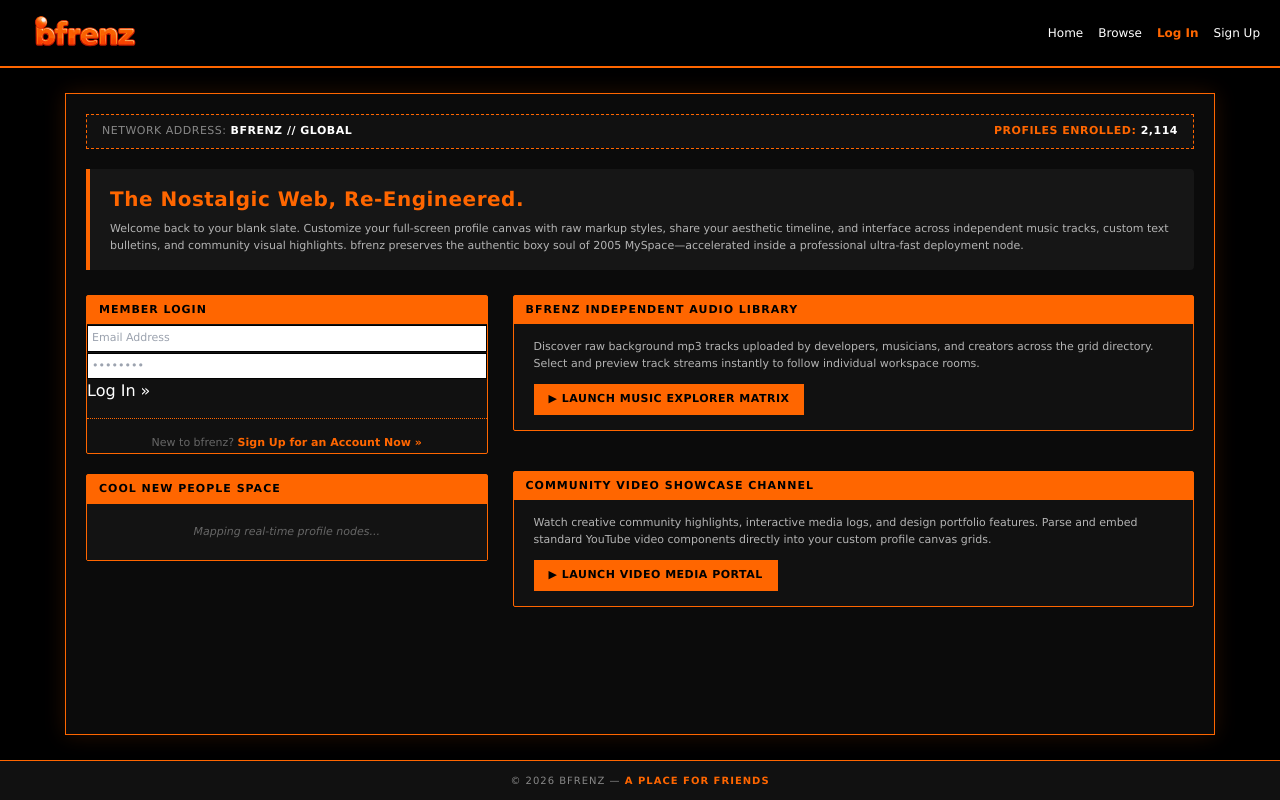
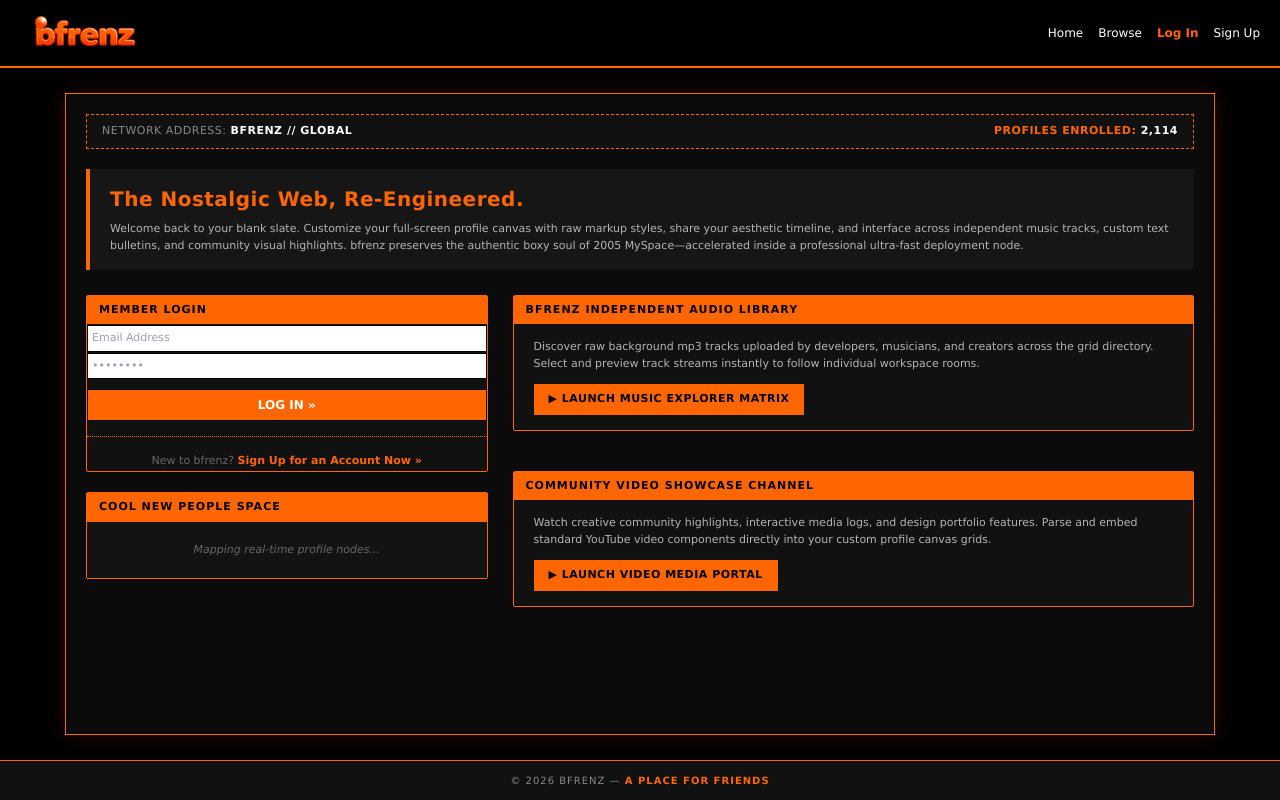
Before and after one commit to Dead-world/BFRENZ, a React (Vite) app: page / in a window 1280 px wide. Built offline with nearby package versions, Linux system fonts and the light colour scheme; no server answers; the database is empty.

Commit message:
Fixed login button style

```diff
--- a/src/pages/LandingPage.jsx
+++ b/src/pages/LandingPage.jsx
@@ -159,11 +159,26 @@ export default function LandingPage() {
     className="myspace-input"
   />
 
-  {/* Button properties must explicitly carry type="submit" or it will do nothing when clicked */}
-   {/* ... existing email/password inputs and button code inside <form> ... */}
-  <button type="submit" style={styles.button}>
-    Log In »
-  </button>
+  {/* ⭐ RESTORED STYLED SUBMIT BUTTON BLOCK */}
+<button
+  type="submit"
+  style={{
+    backgroundColor: '#FF6600',
+    color: '#ffffff',
+    border: '1px solid #000000',
+    padding: '6px 15px',
+    fontSize: '12px',
+    fontWeight: 'bold',
+    cursor: 'pointer',
+    textTransform: 'uppercase',
+    marginTop: '10px',
+    width: '100%',
+    fontFamily: 'Verdana, Arial, sans-serif'
+  }}
+>
+  Log In »
+</button>
+
 </form>
 
 {/* ⭐ RESTORED SIGN UP NAVIGATION LINK BLOCK */}
```
